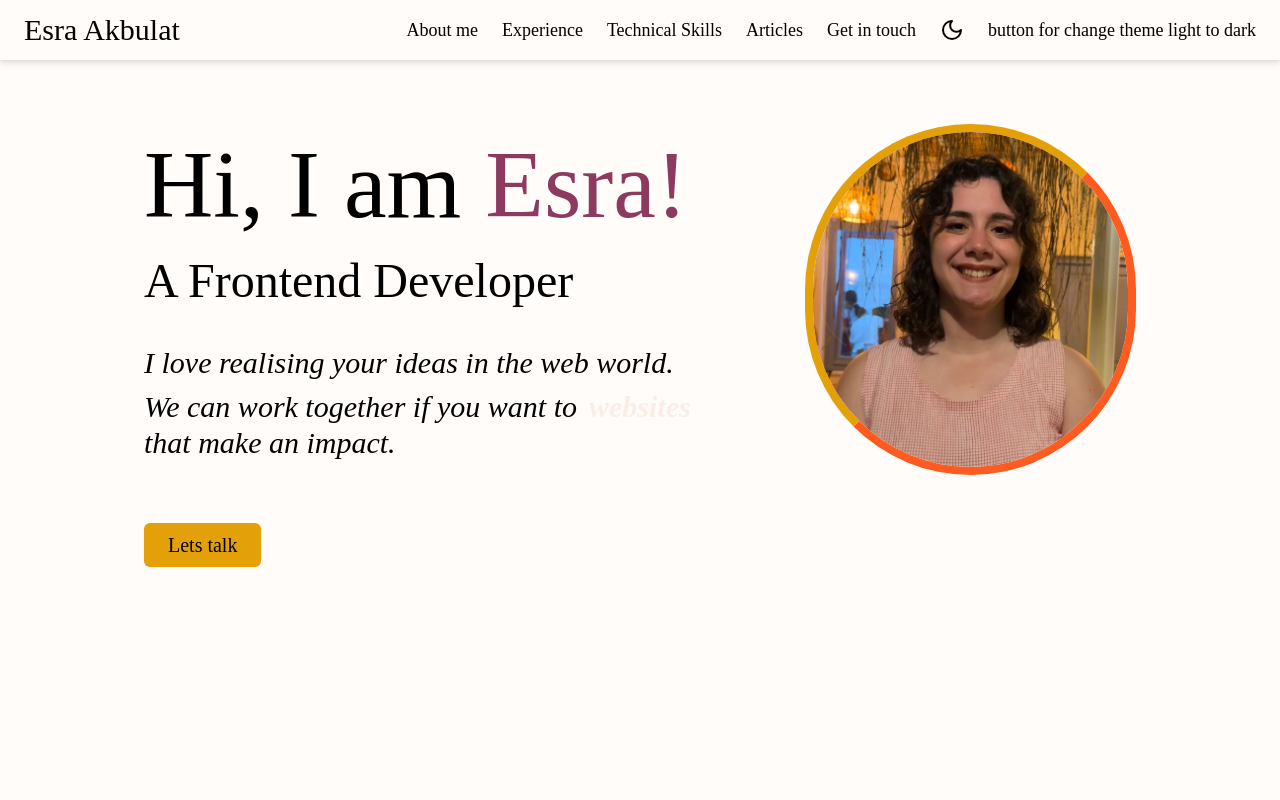
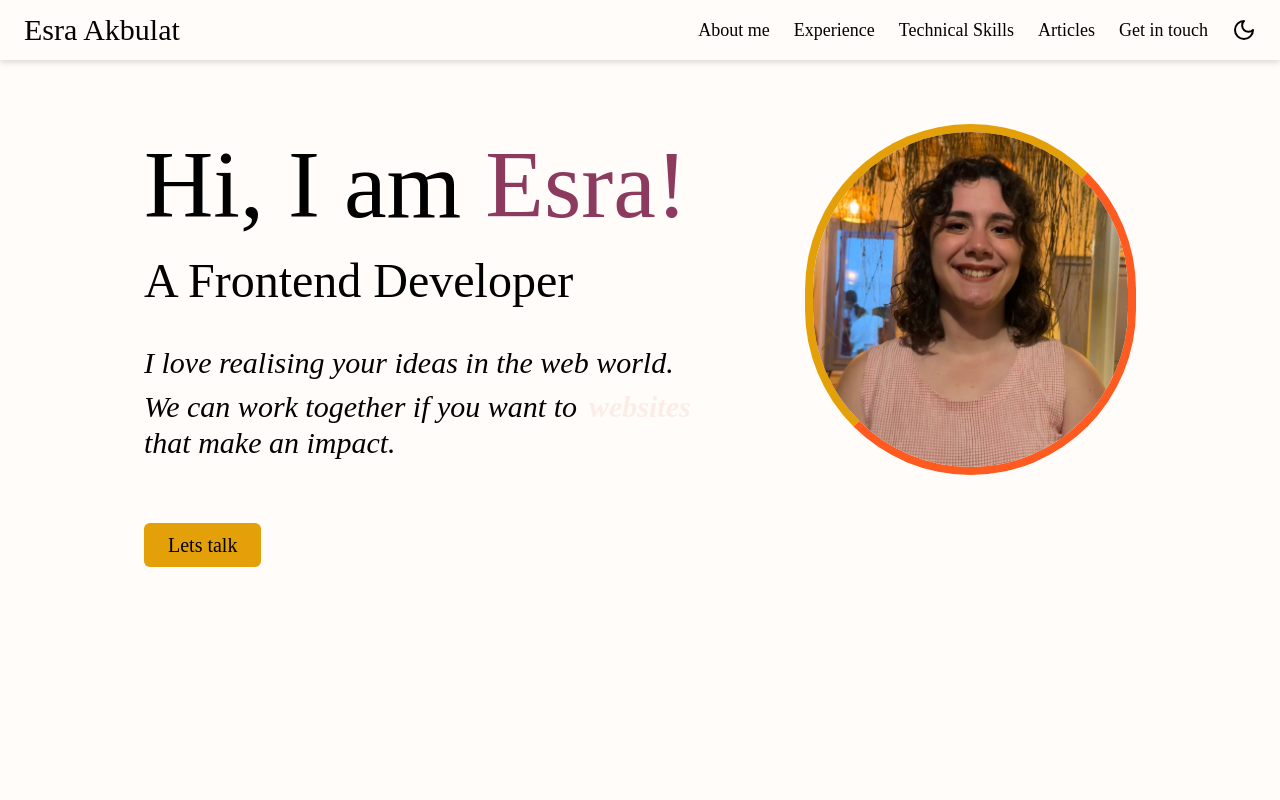
Before and after one commit to akbulatesra/personal-website, a Next.js app: page / in a window 1280 px wide. Shown: the top 800 px of the page. Built offline with nearby package versions, Linux system fonts and the light colour scheme; no server answers.

Commit message:
a11 updates part2

```diff
--- a/src/components/getInTouch/index.tsx
+++ b/src/components/getInTouch/index.tsx
@@ -106,11 +106,11 @@ const GetInTouch = () => {
                     }`}
                   />
                   {errors.name && touched.name && (
-                    <div>
+                    <div role="alert">
                       <span
-                        aria-live="assertive"
                         id="error-name"
                         className="text-xs lg:text-sm absolute right-0 bottom-0 text-special_red"
+                        aria-live="assertive"
                       >
                         {errors.name}
                       </span>
@@ -138,6 +138,7 @@ const GetInTouch = () => {
                     }
                   />
                   {errors.mail && touched.mail && (
+                    <div role="alert">
                       <span
                         id="error-mail"
                         className="text-xs lg:text-sm absolute right-0 bottom-0 text-special_red"
@@ -145,6 +146,7 @@ const GetInTouch = () => {
                       >
                         {errors.mail}
                       </span>
+                    </div>
                   )}
                 </span>
                 <span className="flex flex-col relative">
@@ -175,6 +177,7 @@ const GetInTouch = () => {
                     }
                   />
                   {errors.message && touched.message && (
+                    <div role="alert">
                       <span
                         id="error-message"
                         className="lg:text-sm text-xs absolute right-0 bottom-0 text-special_red"
@@ -182,6 +185,7 @@ const GetInTouch = () => {
                       >
                         {errors.message}
                       </span>
+                    </div>
                   )}
                 </span>
 
--- a/src/components/navbar/index.tsx
+++ b/src/components/navbar/index.tsx
@@ -106,7 +106,13 @@ const Navbar = () => {
                     <Sun aria-label="sun icon" />
                   )}
                 </button>
-                <span id="theme_button">
+                <span
+                  id="theme_button"
+                  style={{
+                    position: 'absolute',
+                    top: -999999,
+                  }}
+                >
                   {theme === 'light'
                     ? 'button for change theme light to dark'
                     : 'button for change theme dark to light'}
```
Lines whose indentation alone changed are shown as unchanged.
